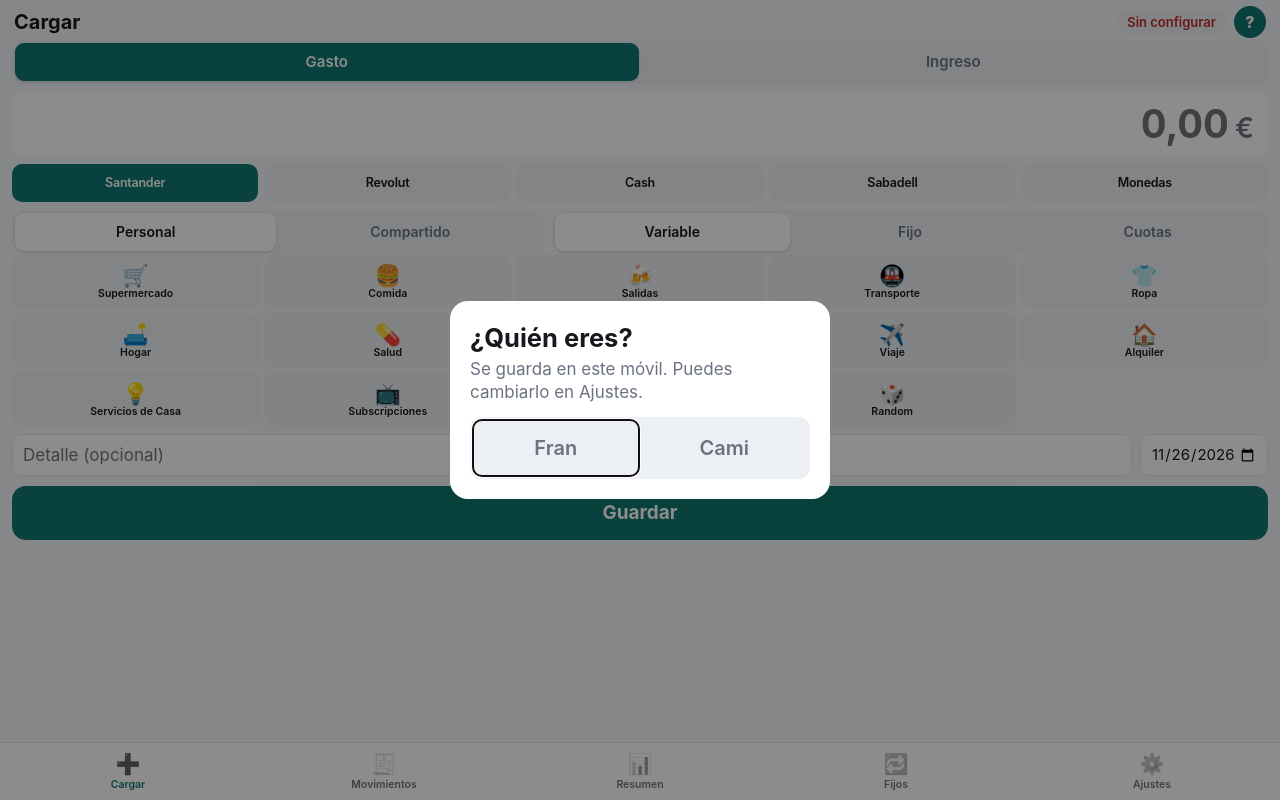
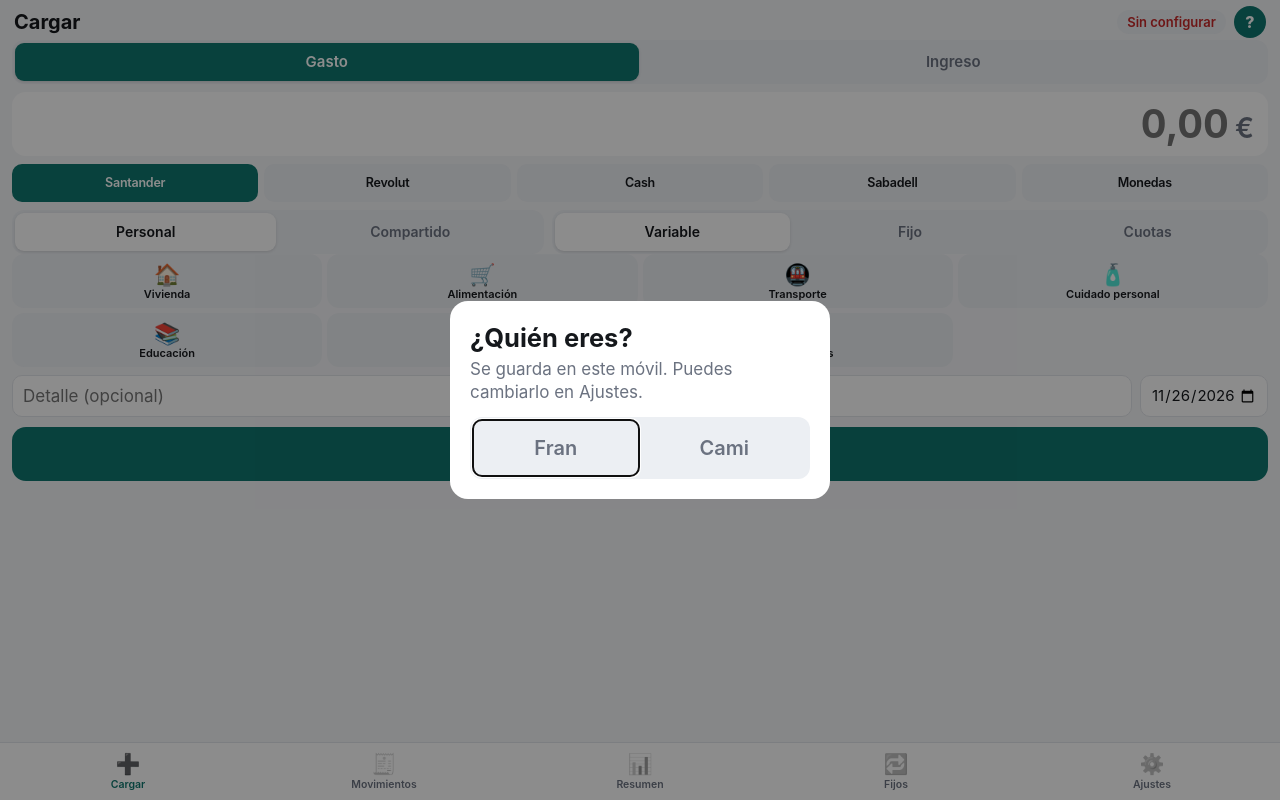
Before and after one commit to fransorbo/Gastos, a plain HTML site: page app/index.html in a window 1280 px wide. Drawn offline with Linux system fonts and the light colour scheme.

Commit message:
Categorías en dos niveles: 7 grupos con sus subcategorías
- Grupos (Vivienda, Alimentación, Transporte, Cuidado personal, Educación, Ocio, Viajes y otros) y subcategorías del excel
- Alias para nombres de la versión anterior (móviles sin actualizar y movimientos viejos)
- Fijos y excepción de reparto con los nombres nuevos

Co-Authored-By: Claude Opus 5.5 <noreply@anthropic.com>

```diff
--- a/app/app.js
+++ b/app/app.js
@@ -1,7 +1,7 @@
 /* Gastos F&C — PWA para cargar gastos e ingresos en Google Sheets. */
 'use strict';
 
-const VERSION = '1.1.1';
+const VERSION = '1.2.0';
 
 /* ============================ Utilidades ============================ */
 
@@ -60,22 +60,37 @@ function haptic() {
 
 const CONFIG_POR_DEFECTO = {
   categorias: [
-    ['Supermercado', 'Alimentación', 'Supermercado', 'Variable', '🛒', 'chip', ''],
-    ['Comida', 'Alimentación', 'Delivery', 'Variable', '🍔', 'chip', ''],
-    ['Salidas', 'Ocio_y_Entretenimiento', 'Food & Drinks', 'Variable', '🍻', 'chip', ''],
-    ['Transporte', 'Transporte', 'Transporte público', 'Variable', '🚇', 'chip', ''],
-    ['Uber/taxi', 'Transporte', 'Uber,etc', 'Variable', '🚕', 'sub', 'Transporte'],
-    ['Ropa', 'Cuidado_Personal_y_Bienestar', 'Ropa y calzado', 'Variable', '👕', 'chip', ''],
-    ['Hogar', 'Vivienda_y_Servicios', 'Hogar compras y mantenimiento', 'Variable', '🛋️', 'chip', ''],
-    ['Salud', 'Cuidado_Personal_y_Bienestar', 'Salud', 'Variable', '💊', 'chip', ''],
-    ['Gym', 'Cuidado_Personal_y_Bienestar', 'Deporte', 'Fijo', '🏋️', 'chip', ''],
-    ['Viaje', 'Viajes_Eventos_Otros', 'Viajes', 'Variable', '✈️', 'chip', ''],
-    ['Alquiler', 'Vivienda_y_Servicios', 'Alquiler', 'Fijo', '🏠', 'chip', ''],
-    ['Servicios de Casa', 'Vivienda_y_Servicios', 'Servicios', 'Fijo', '💡', 'chip', ''],
-    ['Subscripciones', 'Vivienda_y_Servicios', 'Suscripciones', 'Fijo', '📺', 'chip', ''],
-    ['Celular', 'Vivienda_y_Servicios', 'Internet y Movil', 'Fijo', '📱', 'chip', ''],
-    ['Random', 'Viajes_Eventos_Otros', 'Otros', 'Variable', '🎲', 'chip', ''],
-    ['IKEA cuotas', 'Vivienda_y_Servicios', 'Muebles IKEA cuotas', 'Fijo', '🪑', 'oculta', ''],
+    ['Vivienda', 'Vivienda_y_Servicios', '', '', '🏠', 'grupo', ''],
+    ['Alimentación', 'Alimentación', '', '', '🛒', 'grupo', ''],
+    ['Transporte', 'Transporte', '', '', '🚇', 'grupo', ''],
+    ['Cuidado personal', 'Cuidado_Personal_y_Bienestar', '', '', '🧴', 'grupo', ''],
+    ['Educación', 'Educación', '', '', '📚', 'grupo', ''],
+    ['Ocio', 'Ocio_y_Entretenimiento', '', '', '🍻', 'grupo', ''],
+    ['Viajes y otros', 'Viajes_Eventos_Otros', '', '', '✈️', 'grupo', ''],
+    ['Alquiler', 'Vivienda_y_Servicios', 'Alquiler', 'Fijo', '🏠', 'sub', 'Vivienda'],
+    ['Servicios', 'Vivienda_y_Servicios', 'Servicios', 'Variable', '💡', 'sub', 'Vivienda'],
+    ['Internet y Movil', 'Vivienda_y_Servicios', 'Internet y Movil', 'Fijo', '📱', 'sub', 'Vivienda'],
+    ['Suscripciones', 'Vivienda_y_Servicios', 'Suscripciones', 'Fijo', '📺', 'sub', 'Vivienda'],
+    ['Impuestos', 'Vivienda_y_Servicios', 'Impuestos', 'Variable', '🧾', 'sub', 'Vivienda'],
+    ['Hogar compras y mantenimiento', 'Vivienda_y_Servicios', 'Hogar compras y mantenimiento', 'Variable', '🛋️', 'sub', 'Vivienda'],
+    ['Muebles IKEA cuotas', 'Vivienda_y_Servicios', 'Muebles IKEA cuotas', 'Fijo', '🪑', 'sub', 'Vivienda'],
+    ['Supermercado', 'Alimentación', 'Supermercado', 'Variable', '🛒', 'sub', 'Alimentación'],
+    ['Delivery', 'Alimentación', 'Delivery', 'Variable', '🛵', 'sub', 'Alimentación'],
+    ['Transporte público', 'Transporte', 'Transporte público', 'Variable', '🚇', 'sub', 'Transporte'],
+    ['Uber,etc', 'Transporte', 'Uber,etc', 'Variable', '🚕', 'sub', 'Transporte'],
+    ['Cuidado Personal', 'Cuidado_Personal_y_Bienestar', 'Cuidado Personal', 'Variable', '💇', 'sub', 'Cuidado personal'],
+    ['Deporte', 'Cuidado_Personal_y_Bienestar', 'Deporte', 'Fijo', '🏋️', 'sub', 'Cuidado personal'],
+    ['Salud', 'Cuidado_Personal_y_Bienestar', 'Salud', 'Variable', '💊', 'sub', 'Cuidado personal'],
+    ['Ropa y calzado', 'Cuidado_Personal_y_Bienestar', 'Ropa y calzado', 'Variable', '👕', 'sub', 'Cuidado personal'],
+    ['Educación', 'Educación', 'Educación', 'Variable', '📚', 'sub', 'Educación'],
+    ['Food & Drinks', 'Ocio_y_Entretenimiento', 'Food & Drinks', 'Variable', '🍻', 'sub', 'Ocio'],
+    ['Cafe', 'Ocio_y_Entretenimiento', 'Cafe', 'Variable', '☕', 'sub', 'Ocio'],
+    ['Entretenimiento', 'Ocio_y_Entretenimiento', 'Entretenimiento', 'Variable', '🎬', 'sub', 'Ocio'],
+    ['Regalos', 'Viajes_Eventos_Otros', 'Regalos', 'Variable', '🎁', 'sub', 'Viajes y otros'],
+    ['Eventos especiales', 'Viajes_Eventos_Otros', 'Eventos especiales', 'Variable', '🎉', 'sub', 'Viajes y otros'],
+    ['Viajes', 'Viajes_Eventos_Otros', 'Viajes', 'Variable', '✈️', 'sub', 'Viajes y otros'],
+    ['Otros', 'Viajes_Eventos_Otros', 'Otros', 'Variable', '🎲', 'sub', 'Viajes y otros'],
+    ['Imprevistos', 'Viajes_Eventos_Otros', 'Imprevistos', 'Variable', '⚠️', 'sub', 'Viajes y otros'],
   ].map(([categoria_app, categoria_excel, subcategoria_excel, fijo_o_variable, icono, mostrar, padre], i) =>
     ({ categoria_app, categoria_excel, subcategoria_excel, fijo_o_variable, icono, mostrar, padre, orden: i + 1 })),
   formasPago: ['Santander', 'Revolut', 'Cash', 'Sabadell', 'Monedas'],
@@ -95,7 +110,25 @@ let recientes = LS.get('recientes', []); // última lista que vino del servidor
 const backend = () => ({ url: LS.get('url', ''), token: LS.get('token', '') });
 const configurado = () => !!(backend().url && backend().token);
 
-const catPorNombre = n => cfg.categorias.find(c => c.categoria_app === n);
+// Nombres de la versión anterior → subcategoría nueva (para mostrar movimientos viejos)
+const ALIAS_CATEGORIAS = {
+  'Comida': 'Delivery', 'Salidas': 'Food & Drinks', 'Ropa': 'Ropa y calzado', 'Hogar': 'Hogar compras y mantenimiento',
+  'Gym': 'Deporte', 'Viaje': 'Viajes', 'Random': 'Otros', 'Uber/taxi': 'Uber,etc', 'Servicios de Casa': 'Servicios',
+  'Subscripciones': 'Suscripciones', 'Celular': 'Internet y Movil', 'IKEA cuotas': 'Muebles IKEA cuotas',
+  'Transporte': 'Transporte público',
+};
+/** Categorías de Config; si la guardada es del formato viejo (sin grupos), usa las de la app. */
+function categorias() {
+  const c = cfg.categorias || [];
+  return c.some(x => x.mostrar === 'grupo') ? c : CONFIG_POR_DEFECTO.categorias;
+}
+const grupos = () => categorias().filter(c => c.mostrar === 'grupo');
+const subsDe = g => categorias().filter(c => c.mostrar === 'sub' && c.padre === g);
+/** Subcategoría (lo que se guarda) por nombre; nunca devuelve un grupo. */
+const catPorNombre = n => {
+  const subs = categorias().filter(c => c.mostrar !== 'grupo');
+  return subs.find(c => c.categoria_app === n) || subs.find(c => c.categoria_app === ALIAS_CATEGORIAS[n]);
+};
 const iconoDe = m => m.tipo === 'Ingreso' ? '💶' : ((catPorNombre(m.categoria_app) || {}).icono || '•');
 
 function repartoDefecto(cat, fecha) {
@@ -182,6 +215,7 @@ function nuevoForm(tipo = 'Gasto') {
     personal_o_compartido: LS.get('pc.' + (quien || 'x'), 'Personal'),
     pagado_por: quien || 'Fran',
     pct_fran: 60, repartoManual: false,
+    grupo: '',
     categoria_app: '',
     fijo_o_variable: 'Variable',
     cuotas: 3,
@@ -198,13 +232,13 @@ function recalcularReparto() {
   f.pct_fran = Math.round((r.fran || 0) * 100);
 }
 
-function categoriaPadre(nombre) {
+function grupoDe(nombre) {
   const c = catPorNombre(nombre);
-  return c && c.mostrar === 'sub' ? c.padre : nombre;
+  return c ? c.padre : '';
 }
 
 function renderFormEstatico() {
-  $('#cats').innerHTML = cfg.categorias.filter(c => c.mostrar === 'chip').map(c =>
+  $('#cats').innerHTML = grupos().map(c =>
     `<button type="button" class="cat" data-v="${esc(c.categoria_app)}"><span class="ico">${esc(c.icono)}</span><span class="txt">${esc(c.categoria_app)}</span></button>`).join('');
   $('#tiposIngreso').innerHTML = (cfg.tiposIngreso || []).map(n =>
     `<button type="button" class="chip" data-v="${esc(n)}">${esc(n)}</button>`).join('');
@@ -243,12 +277,12 @@ function pintarForm() {
   $('#rFran').textContent = f.pct_fran;
   $('#rCami').textContent = 100 - f.pct_fran;
 
-  const padre = categoriaPadre(f.categoria_app);
-  marcar($('#cats'), padre);
-  const subs = cfg.categorias.filter(c => c.mostrar === 'sub' && c.padre === padre);
+  marcar($('#cats'), f.grupo);
+  const subs = f.grupo ? subsDe(f.grupo) : [];
   $('#subcats').hidden = !subs.length;
   $('#subcats').innerHTML = subs.map(s =>
     `<button type="button" class="chip${s.categoria_app === f.categoria_app ? ' on' : ''}" data-v="${esc(s.categoria_app)}">${esc(s.icono)} ${esc(s.categoria_app)}</button>`).join('');
+  $('#subcats').classList.toggle('falta', !!f.grupo && !f.categoria_app);
 
   marcar($('#tiposIngreso'), f.tipo_ingreso);
   marcar($('#segRecibe'), f.pagado_por);
@@ -342,10 +376,13 @@ function enlazarForm() {
     recalcularReparto();
   };
   seg('#cats', v => {
-    // tocar de nuevo el padre cuando hay una sub elegida → vuelve al padre
-    elegirCat(v);
+    if (f.grupo === v) return;
+    f.grupo = v;
+    const subs = subsDe(v);
+    if (subs.length === 1) elegirCat(subs[0].categoria_app);   // ej. Educación
+    else { f.categoria_app = ''; recalcularReparto(); }
   });
-  seg('#subcats', v => elegirCat(f.categoria_app === v ? categoriaPadre(v) : v));
+  seg('#subcats', v => elegirCat(v));
 
   const moverCuotas = d => {
     f.cuotas = Math.min(CUOTAS_MAX, Math.max(CUOTAS_MIN, (f.cuotas || 3) + d));
@@ -387,7 +424,7 @@ function enlazarForm() {
 async function guardar() {
   const importe = parseImporte($('#importe').value);
   if (!(importe > 0)) { toast('Pon un importe'); $('#importe').focus(); return; }
-  if (f.tipo === 'Gasto' && !f.categoria_app) { toast('Elige una categoría'); return; }
+  if (f.tipo === 'Gasto' && !f.categoria_app) { toast(f.grupo ? 'Elige una subcategoría' : 'Elige una categoría'); return; }
   if (!/^\d{4}-\d{2}-\d{2}$/.test(f.fecha)) { toast('Fecha inválida'); return; }
   haptic();
 
@@ -467,7 +504,8 @@ function editar(mov) {
     pagado_por: mov.pagado_por || quien,
     pct_fran: mov.pct_fran === '' || mov.pct_fran == null ? 60 : Math.round(Number(mov.pct_fran) * 100),
     repartoManual: true,
-    categoria_app: mov.categoria_app || '',
+    grupo: grupoDe(mov.categoria_app),
+    categoria_app: (catPorNombre(mov.categoria_app) || {}).categoria_app || mov.categoria_app || '',
     fijo_o_variable: mov.fijo_o_variable || 'Variable',
     cuotas: 3,
     detalle: mov.detalle || '',
--- a/app/styles.css
+++ b/app/styles.css
@@ -136,17 +136,18 @@ main { padding: 0 12px; }
 .reparto-edit { display: flex; align-items: center; gap: 8px; font-size: 14px; }
 .reparto-edit input { flex: 1; accent-color: var(--accent); }
 
-.cats { display: grid; grid-template-columns: repeat(5, minmax(0, 1fr)); gap: 5px; }
+.cats { display: grid; grid-template-columns: repeat(4, minmax(0, 1fr)); gap: 5px; }
 .cat {
   background: var(--chip); border-radius: 12px; padding: 5px 2px 4px; min-height: 54px;
   display: flex; flex-direction: column; align-items: center; justify-content: center; gap: 1px;
 }
 .cat .ico { font-size: 21px; line-height: 1.1; }
-.cat .txt { font-size: 10.5px; font-weight: 600; line-height: 1.1; text-align: center; max-width: 100%;
-  overflow: hidden; text-overflow: ellipsis; white-space: nowrap; padding: 0 2px; }
+.cat .txt { font-size: 11px; font-weight: 600; line-height: 1.1; text-align: center; max-width: 100%;
+  overflow: hidden; padding: 0 2px; display: -webkit-box; -webkit-line-clamp: 2; -webkit-box-orient: vertical; }
 .cat.on { background: var(--accent); color: var(--accent-text); }
-.subcats { grid-auto-flow: column; justify-content: start; }
-.subcats .chip { padding: 6px 12px; min-height: 32px; font-size: 13px; }
+.subcats { display: flex; flex-wrap: wrap; gap: 5px; }
+.subcats .chip { padding: 6px 10px; min-height: 32px; font-size: 13px; flex: 0 1 auto; max-width: 100%; }
+.subcats.falta { outline: 2px dashed var(--accent); outline-offset: 3px; border-radius: 10px; }
 
 .fila-detalle input { background: var(--card); border: 1px solid var(--line); border-radius: 10px; padding: 9px 10px; min-height: 42px; }
 #detalle { flex: 1; min-width: 0; }
--- a/app/sw.js
+++ b/app/sw.js
@@ -1,6 +1,6 @@
 /* Service worker: la app abre al instante y sin conexión (stale-while-revalidate).
    Al publicar cambios, sube VERSION para forzar la actualización. */
-const VERSION = 'gfc-v1.1.1';
+const VERSION = 'gfc-v1.2.0';
 const ARCHIVOS = [
   './', 'index.html', 'styles.css', 'app.js', 'db.js', 'manifest.webmanifest',
   'icons/icon-180.png', 'icons/icon-192.png', 'icons/icon-512.png',
```
Also changed, not shown: tests/pruebas_locales.js (+13 -1 lines), 6 other files.
